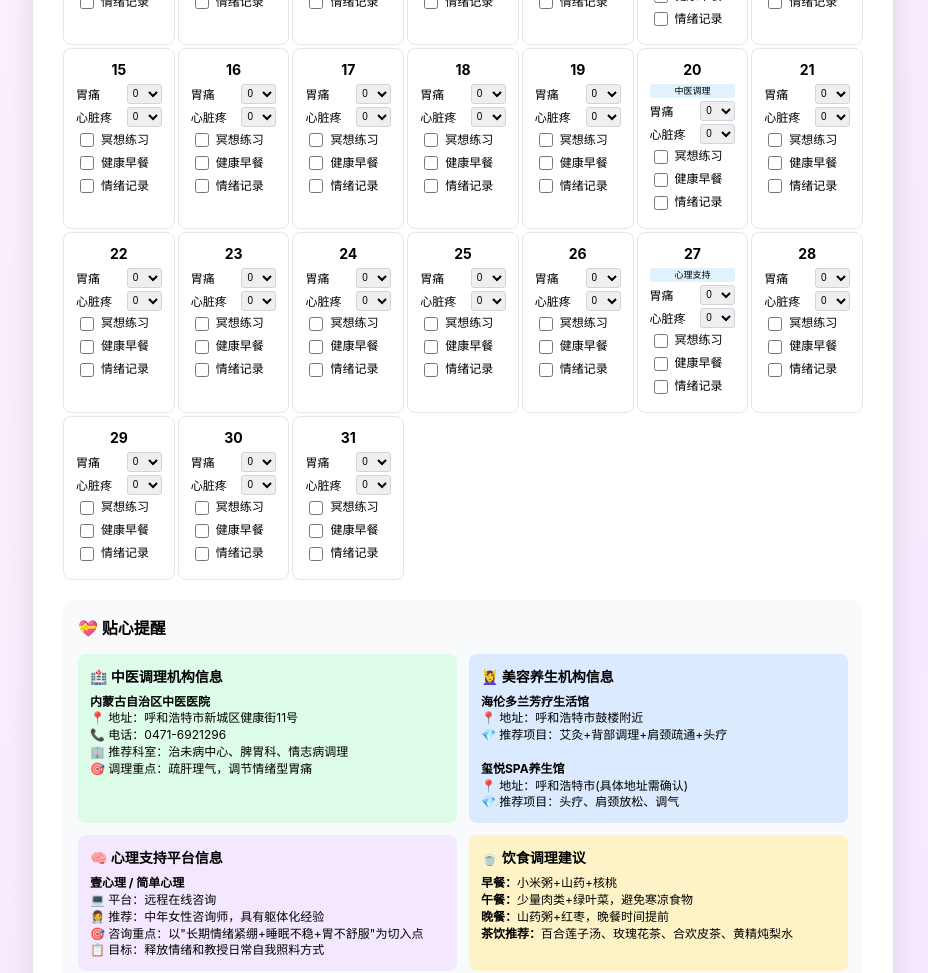
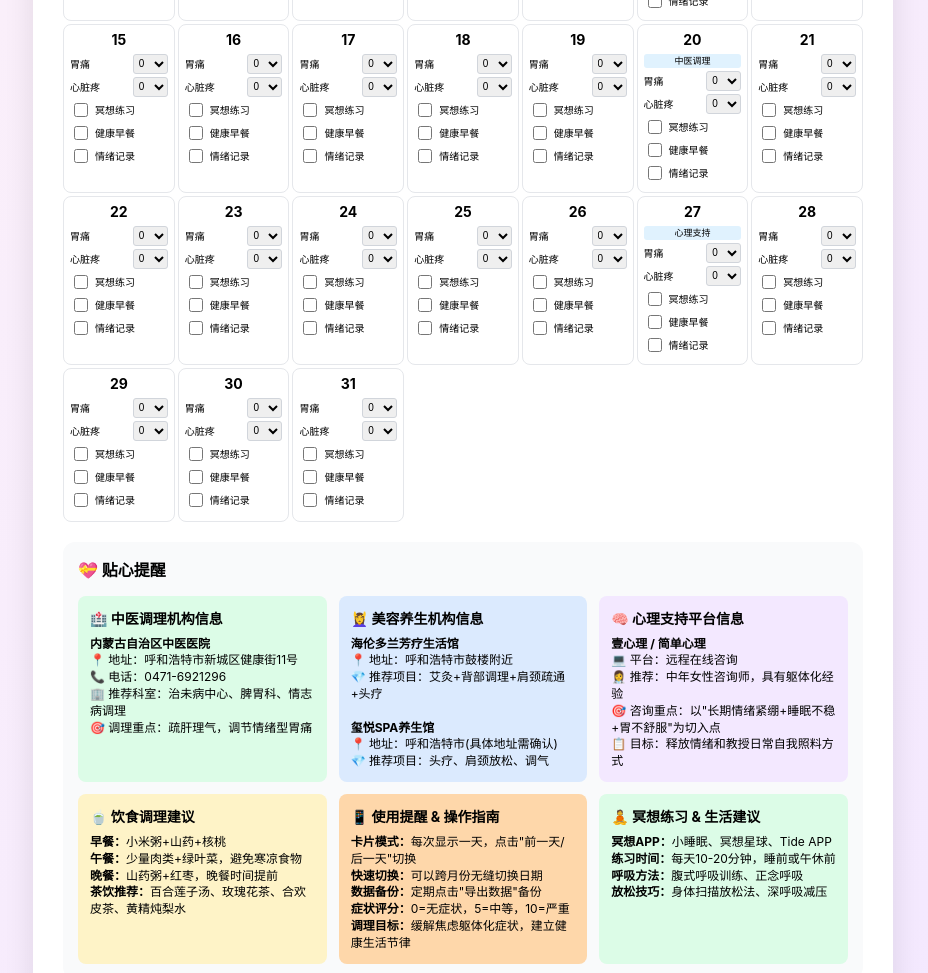
Before and after one commit to Rebeccca2000/mama-care-tracker, a plain HTML site: page index.html in a window 1280 px wide. Shown: the part 720-1693 px from the top of the page, without its empty margins (177-1105 px from the left). Drawn offline with Linux system fonts and the light colour scheme.

Commit message:
Update index.html

```diff
--- a/index.html
+++ b/index.html
@@ -195,19 +195,20 @@
             .container { padding: 25px; }
             .stats { grid-template-columns: repeat(4, 1fr); }
             .reminder-grid { grid-template-columns: repeat(2, 1fr); }
-            .day-cell { min-height: 120px; padding: 10px; }
-            .task-label { font-size: 11px; }
-            .symptom-input { font-size: 11px; }
+            .card-content { padding: 30px; }
+            .date-number { font-size: 56px; }
+            .date-info { font-size: 18px; }
         }
 
         /* 大屏适配 */
         @media (min-width: 1024px) {
             .container { padding: 30px; }
             .header h1 { font-size: 24px; }
-            .day-cell { min-height: 130px; padding: 12px; }
-            .task-label { font-size: 12px; }
-            .symptom-input { font-size: 12px; }
-            .reminder-grid { grid-template-columns: repeat(2, 1fr); }
+            .card-content { padding: 35px; }
+            .date-number { font-size: 64px; }
+            .date-info { font-size: 20px; }
+            .reminder-grid { grid-template-columns: repeat(3, 1fr); }
+            .day-card { max-width: 600px; }
         }
     </style>
 </head>
@@ -216,7 +217,7 @@
         <div class="header">
             <h1>💝 妈妈调理计划追踪器</h1>
             <div style="background: #e0f2fe; padding: 8px; border-radius: 8px; margin: 10px 0; font-size: 12px; color: #0369a1;">
-                ✨ 所有专业调理预约已安排在周末，方便您的时间安排
+                ✨ 卡片模式：每次显示一天，点击"前一天/后一天"切换日期
             </div>
             <button class="export-btn" onclick="exportData()">📥 导出数据</button>
             <input type="file" id="importFile" accept=".json" onchange="importData()" style="display: none;">
@@ -288,11 +289,19 @@
                     <strong>茶饮推荐：</strong>百合莲子汤、玫瑰花茶、合欢皮茶、黄精炖梨水</p>
                 </div>
                 <div class="reminder-card" style="background: #fed7aa;">
-                    <h4>💾 使用提醒 & 目标</h4>
-                    <p><strong>备份提醒：</strong>定期点击"导出数据"备份<br>
+                    <h4>📱 使用提醒 & 操作指南</h4>
+                    <p><strong>卡片模式：</strong>每次显示一天，点击"前一天/后一天"切换<br>
+                    <strong>快速切换：</strong>可以跨月份无缝切换日期<br>
+                    <strong>数据备份：</strong>定期点击"导出数据"备份<br>
                     <strong>症状评分：</strong>0=无症状，5=中等，10=严重<br>
-                    <strong>冥想建议：</strong>小睡眠、冥想星球、Tide APP，每天10-20分钟<br>
                     <strong>调理目标：</strong>缓解焦虑躯体化症状，建立健康生活节律</p>
+                </div>
+                <div class="reminder-card" style="background: #dcfce7;">
+                    <h4>🧘 冥想练习 & 生活建议</h4>
+                    <p><strong>冥想APP：</strong>小睡眠、冥想星球、Tide APP<br>
+                    <strong>练习时间：</strong>每天10-20分钟，睡前或午休前<br>
+                    <strong>呼吸方法：</strong>腹式呼吸训练、正念呼吸<br>
+                    <strong>放松技巧：</strong>身体扫描放松法、深呼吸减压</p>
                 </div>
             </div>
         </div>
```
